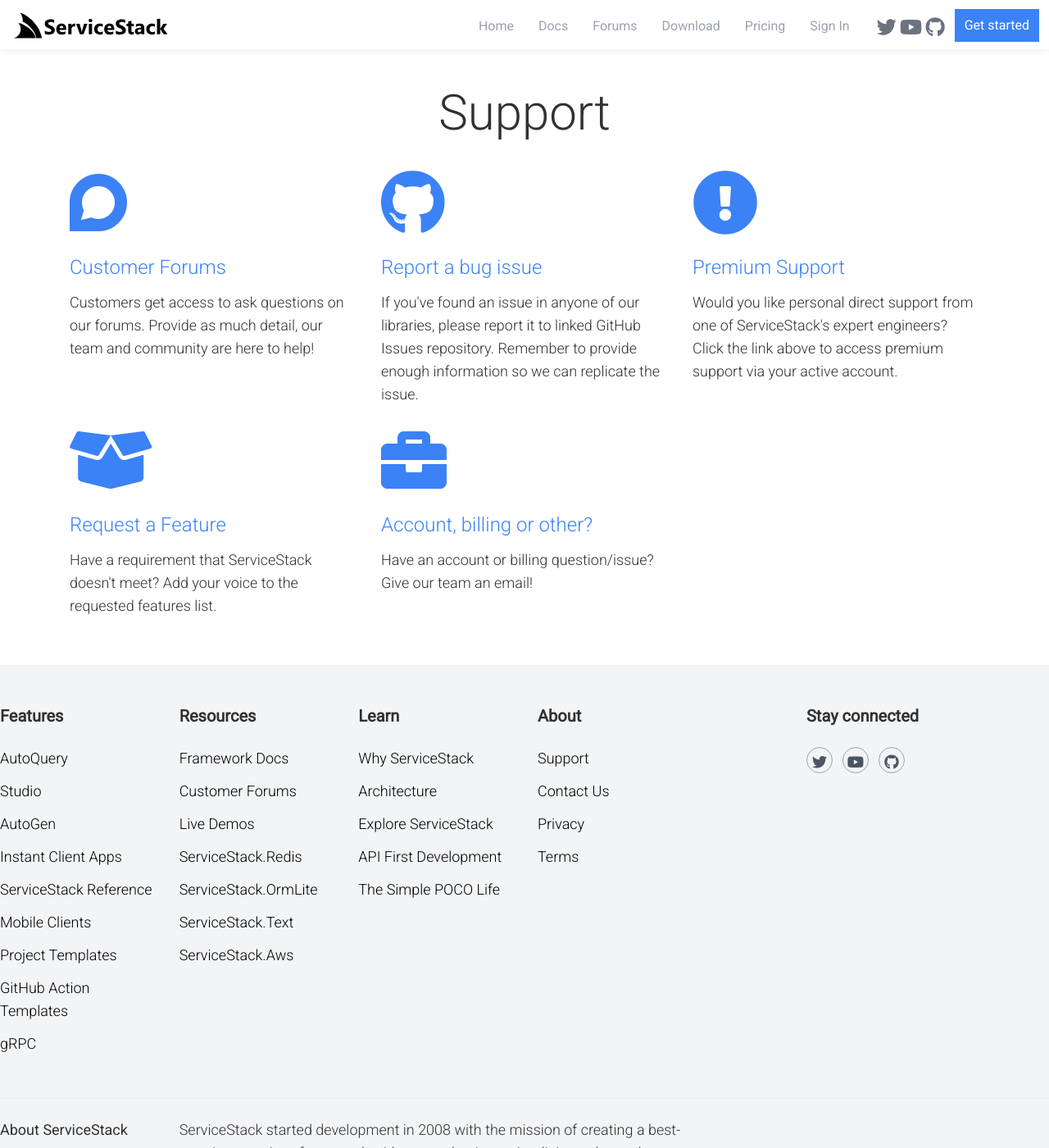
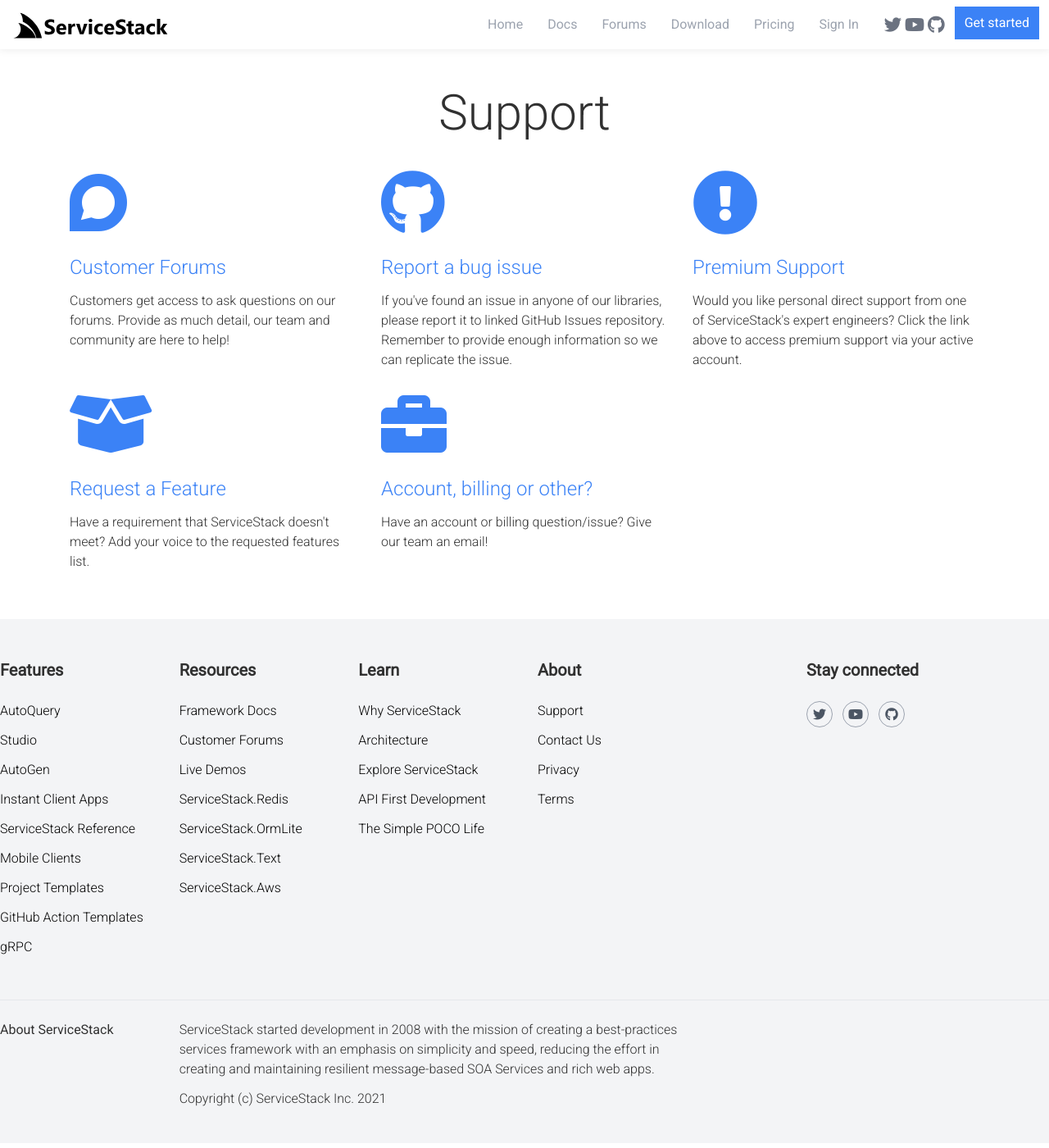
Before and after one commit to mythz/site, a Jekyll site: the page built from _pages/support.html, in a window 1280 px wide and 1400 px high. Shown: the whole window at 82% size. Built offline with Jekyll 4.4.1, drawn with Linux system fonts in a browser that asks for light colours.

Commit message:
revert to text-base

```diff
--- a/_includes/home/services-section.html
+++ b/_includes/home/services-section.html
@@ -27,7 +27,7 @@
             </div>
         </div>
 
-        <div class="row text-base">
+        <div class="row">
 
             <div class="col-md-12 single-service wow fadeIn animated" data-wow-offset="10" data-wow-duration="1.5s">
                 <a href="https://docs.servicestack.net">
--- a/css/styles.css
+++ b/css/styles.css
@@ -6,7 +6,7 @@
 body {
     background: #ffffff;
     font-family: 'Roboto', sans-serif;
-    font-size: 1.125rem;line-height: 1.75rem; /*.text-lg*/
+    font-size: 1rem;line-height: 1.5rem;; /*.text-base*/
     font-weight: 300;
     color: #313131;
     overflow-x: hidden !important;
```
